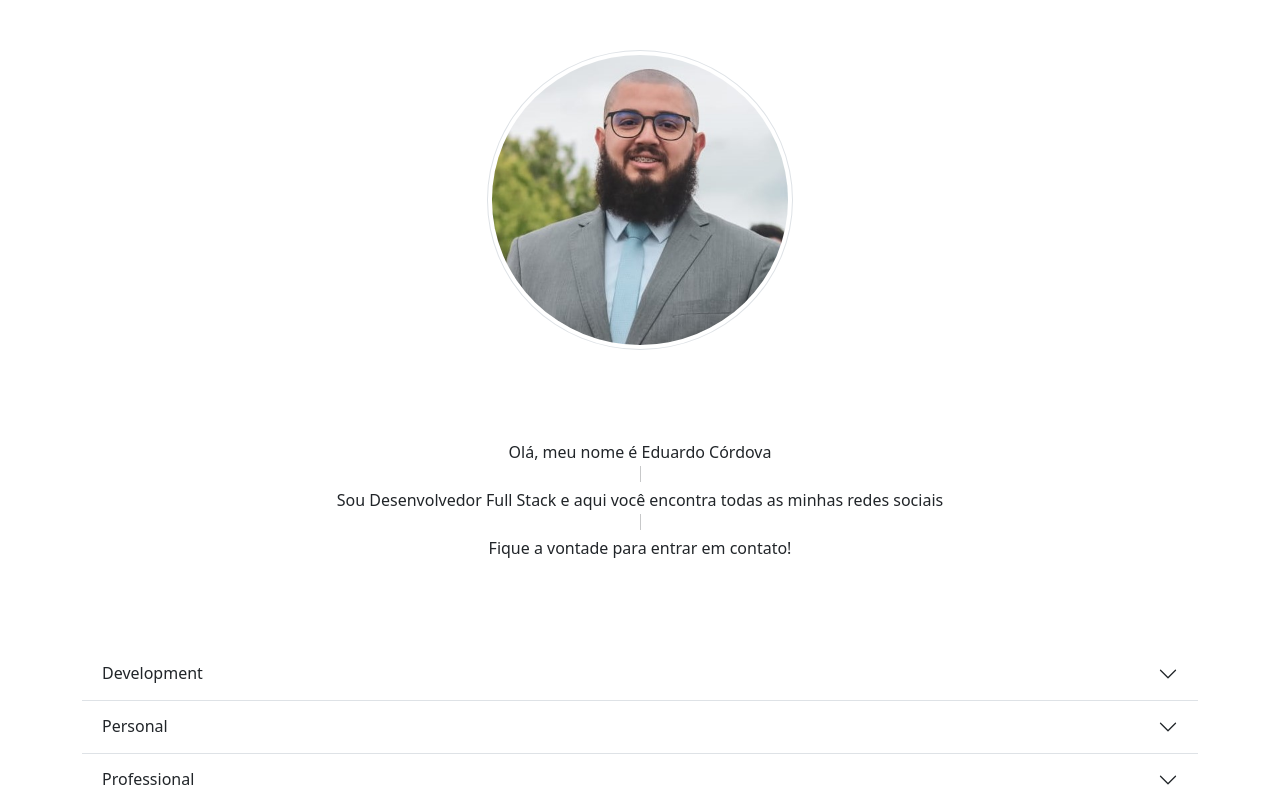
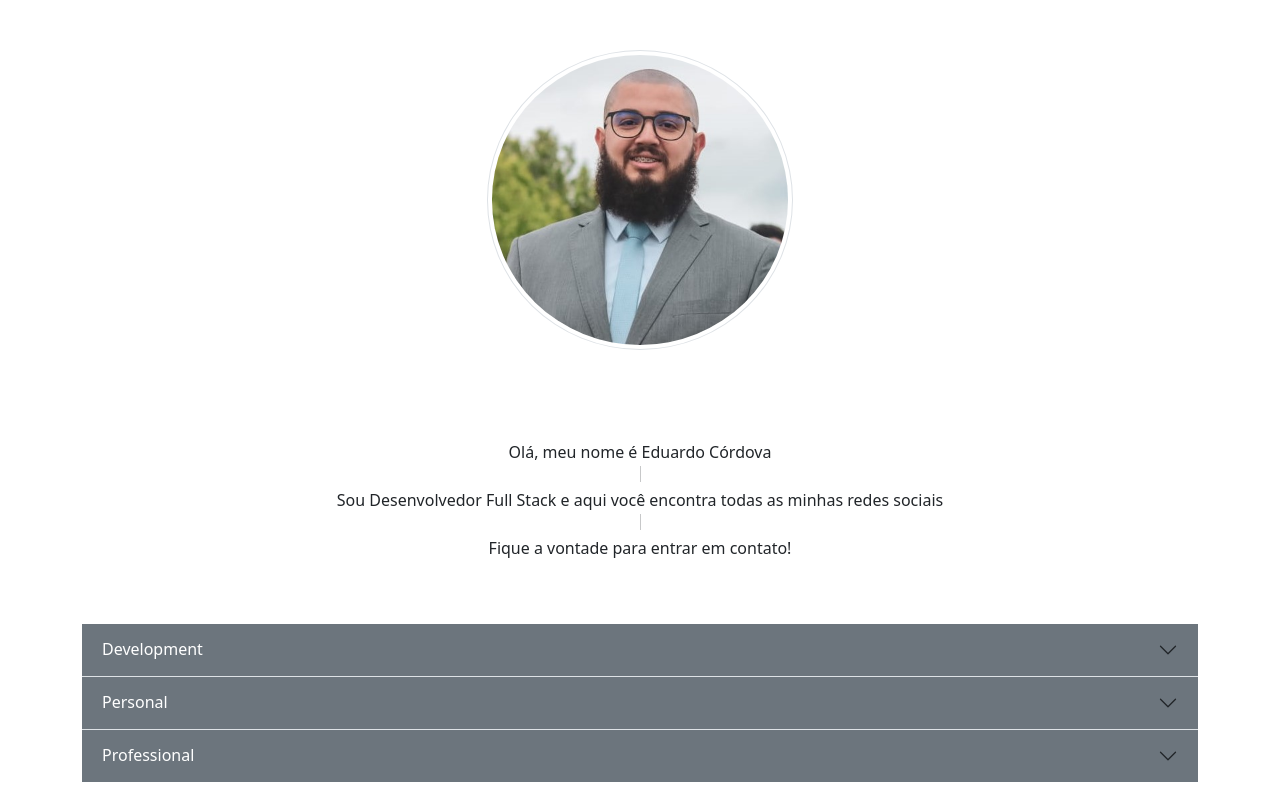
Before and after one commit to eduardocordova21/my-profile, an Angular app: page / in a window 1280 px wide. Built offline with nearby package versions, Linux system fonts and the light colour scheme.

Commit message:
Update main.component.html

```diff
--- a/src/app/pages/main-component/main.component.html
+++ b/src/app/pages/main-component/main.component.html
@@ -8,6 +8,7 @@
       />
     </div>
   </div>
+
   <div class="row align-items-center text-center h-25">
     <div class="col-12">
       <div>Olá, meu nome é Eduardo Córdova</div>
@@ -21,8 +22,8 @@
     </div>
   </div>
 
-  <div class="row">
-    <div class="col-sm-1 col-xl-12 mt-5">
+  <div class="row mt-4">
+    <div class="col">
       <div class="accordion accordion-flush" id="accordionFlush">
         <div
           *ngFor="let category of categories | keyvalue"
@@ -30,7 +31,7 @@
         >
           <h2 class="accordion-header">
             <button
-              class="accordion-button collapsed"
+              class="accordion-button collapsed bg-secondary text-white"
               type="button"
               data-bs-toggle="collapse"
               [attr.data-bs-target]="'#' + category.key"
@@ -45,7 +46,7 @@
             class="accordion-collapse collapse"
             data-bs-parent="#accordionFlush"
           >
-            <div class="accordion-body">
+            <div class="accordion-body bg-black">
               <card
                 *ngIf="category.key === categories.Development"
                 [socialNetworks]="socialNetworksDevelopments"
```
